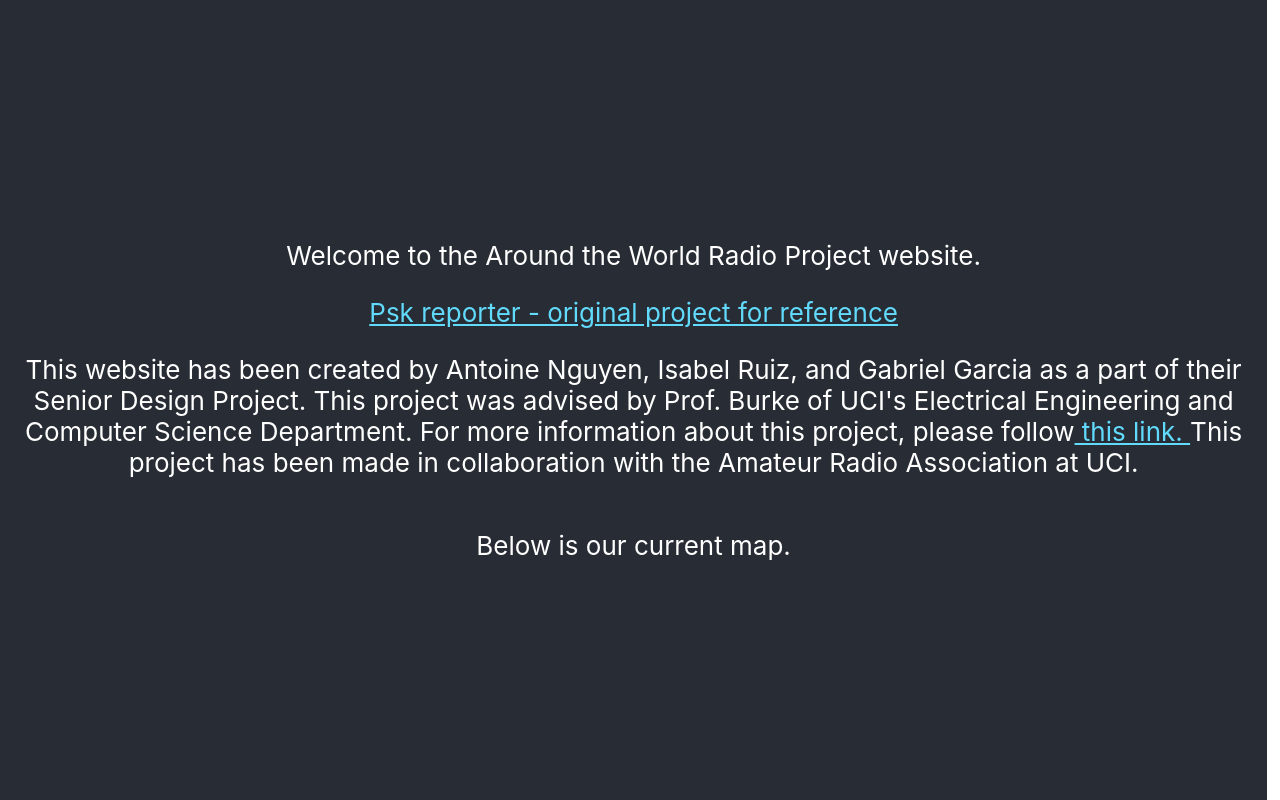
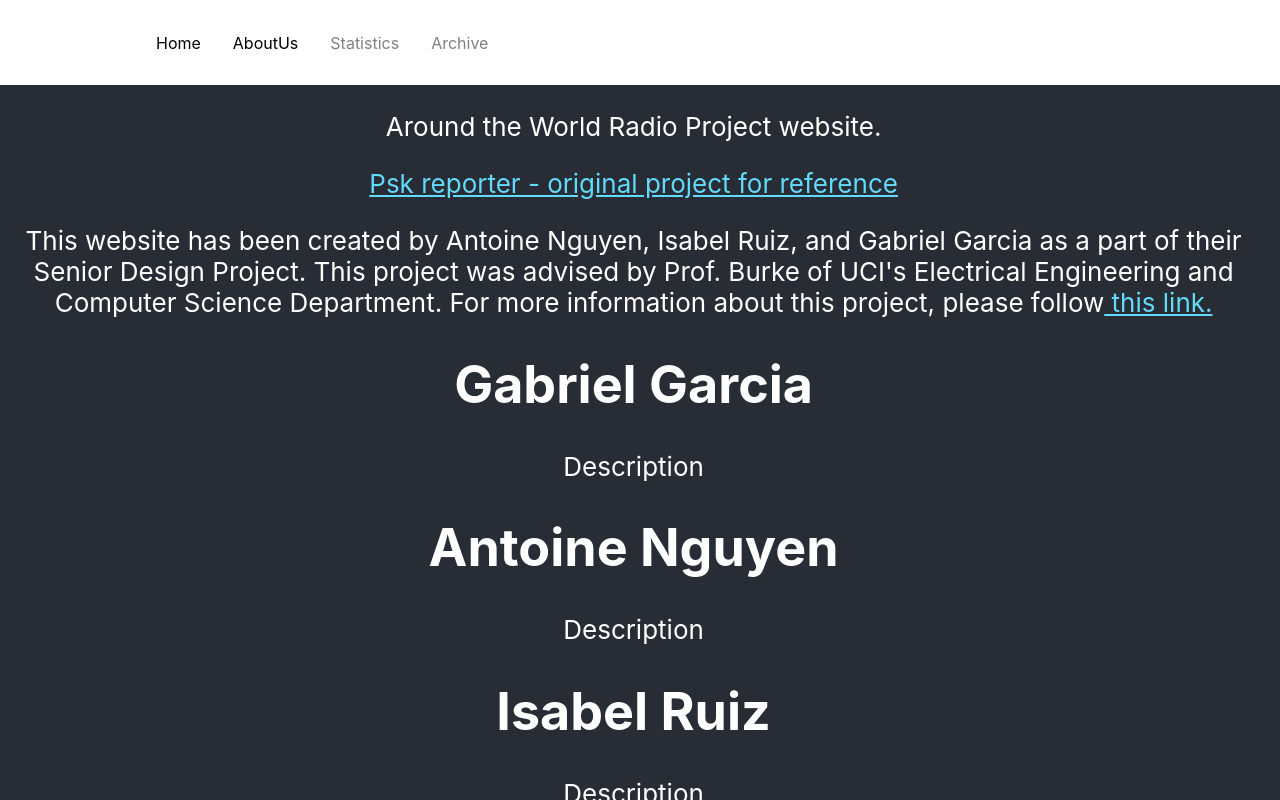
Before and after one commit to ggarcia453/AroundtheWorldRadio, a React (Create React App) app in the folder radio-site/: page /AroundtheWorldRadio/about in a window 1280 px wide. Shown: the top 800 px of the page. Built offline with nearby package versions, Linux system fonts and the light colour scheme; no server answers; grey boxes are pictures that could not be loaded.

Commit message:
Website REstructuring

```diff
--- a/radio-site/package.json
+++ b/radio-site/package.json
@@ -17,10 +17,12 @@
     "react": "^18.2.0",
     "react-bootstrap": "^2.9.0",
     "react-dom": "^18.2.0",
+    "react-icons": "^5.0.1",
     "react-leaflet": "^4.2.1",
     "react-router-dom": "^6.16.0",
     "react-scripts": "^5.0.1",
     "react-select": "^5.7.7",
+    "styled-components": "^6.1.8",
     "web-vitals": "^2.1.4"
   },
   "scripts": {
@@ -29,7 +31,7 @@
     "test": "react-scripts test",
     "eject": "react-scripts eject",
     "predeploy": "npm run build",
-   "deploy": "gh-pages -d build"
+    "deploy": "gh-pages -d build"
   },
   "eslintConfig": {
     "extends": [
--- a/radio-site/src/App.css
+++ b/radio-site/src/App.css
@@ -9,6 +9,9 @@
 
 .App {
   text-align: center;
+  background-color: #282c34;
+  color: white;
+  flex-direction: column;
 }
 
 .App-logo {
@@ -24,14 +27,24 @@
 
 .App-header {
   background-color: #282c34;
-  min-height: 100vh;
-  display: flex;
+
   flex-direction: column;
   align-items: center;
   justify-content: center;
   font-size: calc(10px + 2vmin);
   color: white;
   width: 99vw;
+}
+.App-body{
+  background-color: #282c34;
+
+  flex-direction: column;
+  align-items: center;
+  justify-content: center;
+  font-size: calc(10px + 2vmin);
+  color: white;
+  width: 99vw;
+
 }
 
 .App-link {
--- a/radio-site/src/App.jsx
+++ b/radio-site/src/App.jsx
@@ -3,15 +3,16 @@
 import React, { useState } from "react";
 import "./App.css";
 import { TextField } from "@mui/material";
-// import Navbar from "./components/NavBar/navbarElements";
-// import {
-//     BrowserRouter as Router,
-//     Routes,
-//     Route,
-// } from "react-router-dom";
-// import AboutUs from './pages/AboutUs';
-// import Home from './pages/Home';
-import Map from './components/Map/Map.jsx';
+import Navbar from "./components/NavBar/index.js";
+import {
+    BrowserRouter as Router,
+    Routes,
+    Route,
+} from "react-router-dom";
+import AboutUs from './pages/AboutUs';
+import Home from './pages/Home';
+import Stats from './pages/Statistics.jsx';
+import Archive from './pages/Archive.jsx';
 // import { Dropdown, DropdownItem } from 'react-bootstrap';
 import Select from 'react-select'
 
@@ -42,16 +43,18 @@
 
   return (
     <>
-    {/*<Router>
+    <div className="App">
+    <Router className="App-header">
             <Navbar />
             <Routes>
-                <Route path="/" element={<Home />} />
-                <Route path="/about" element={<AboutUs />} />
+                <Route path="/AroundtheWorldRadio/" element={<Home />} />
+                <Route path="/AroundtheWorldRadio/about" element={<AboutUs />} />
+                <Route path='/AroundtheWorldRadio/stats' element={<Stats/>}/>
+                <Route path='/AroundtheWorldRadio/archive' element={<Archive/>}/>
                 </Routes>
-                </Router>*/ }
+                </Router>
 
-    <div className="App">
-      <header className="App-header">
+      {/*<header className="App-header">
         <p>
           Welcome to the Around the World Radio Project website.
         </p>
@@ -76,8 +79,8 @@
       <p>
         Below is our current map.
       </p>
-      </header>
-      <body>
+              </header>*/}
+      {/* <body>
         <div className='menu-container'>
           <span>On </span>
             <Select
@@ -102,7 +105,7 @@
         <div id='map'>
           <Map frequency={freq} callsign={name} date = {date}/>
         </div>
-      </body>
+            </body> */}
     </div>
 
 
--- /dev/null
+++ b/radio-site/src/components/NavBar/index.js
@@ -0,0 +1,35 @@
+import React from "react";
+import {
+    Nav,
+    NavLink,
+    Bars,
+    NavMenu,
+    NavBtn,
+    NavBtnLink,
+} from "./navbarElements";
+
+function Navbar(){
+    return(
+        <>
+            <Nav>
+                <Bars />
+                <NavMenu>
+                    <NavLink to="/AroundtheWorldRadio/">
+                        Home
+                    </NavLink>
+                    <NavLink to ="/AroundtheWorldRadio/about">
+                        AboutUs
+                    </NavLink>
+                    <NavLink to="/AroundtheWorldRadio/stats">
+                        Statistics
+                    </NavLink>
+                    <NavLink to="/AroundtheWorldRadio/archive">
+                        Archive
+                    </NavLink>
+                </NavMenu>
+                </Nav>
+        </>
+    )
+}
+
+export default Navbar;
--- a/radio-site/src/components/NavBar/navbarElements.js
+++ b/radio-site/src/components/NavBar/navbarElements.js
@@ -1,24 +1,86 @@
-import React from "react";
-import Nav from 'react-bootstrap/Nav';
-import { Navbar } from "react-bootstrap";
-import { NavDropdown } from "react-bootstrap";
-import Container from "react-bootstrap/Container";
+import { FaBars } from "react-icons/fa";
+import { NavLink as Link } from "react-router-dom";
+import styled from "styled-components"
 
-const NavBar = () => {
-    return (
-        <Navbar expand="lg" className="bg-body-tertiary">
-        <Container>
-          <Navbar.Brand href="#home">Around the World Radio</Navbar.Brand>
-          <Navbar.Toggle aria-controls="basic-navbar-nav" />
-          <Navbar.Collapse id="basic-navbar-nav">
-            <Nav className="me-auto">
-              <Nav.Link href="#home">Home</Nav.Link>
-              <Nav.Link href="#link">AboutUs</Nav.Link>
-            </Nav>
-          </Navbar.Collapse>
-        </Container>
-      </Navbar>
-    );
-};
+export const Nav = styled.nav`
+    background: #FFFF;
+    height: 85px;
+    display: flex;
+    justify-content: space-between;
+    padding: 0.2rem calc((100vw - 1000px) / 2);
+    z-index: 12;
+    /* Third Nav */
+    /* justify-content: flex-start; */
+`;
 
-export default NavBar;
+export const NavLink = styled(Link)`
+    color: #808080;
+    display: flex;
+    align-items: center;
+    text-decoration: none;
+    padding: 0 1rem;
+    height: 100%;
+    cursor: pointer;
+    &.active {
+        color: #000000;
+    }
+`;
+
+export const Bars = styled(FaBars)`
+    display: none;
+    color: #808080;
+    @media screen and (max-width: 768px) {
+        display: block;
+        position: absolute;
+        top: 0;
+        right: 0;
+        transform: translate(-100%, 75%);
+        font-size: 1.8rem;
+        cursor: pointer;
+    }
+`;
+
+export const NavMenu = styled.div`
+    display: flex;
+    align-items: center;
+    margin-right: -24px;
+    /* Second Nav */
+    /* margin-right: 24px; */
+    /* Third Nav */
+    /* width: 100vw;
+  white-space: nowrap; */
+    @media screen and (max-width: 768px) {
+        display: none;
+    }
+`;
+
+export const NavBtn = styled.nav`
+    display: flex;
+    align-items: center;
+    margin-right: 24px;
+    /* Third Nav */
+    /* justify-content: flex-end;
+  width: 100vw; */
+    @media screen and (max-width: 768px) {
+        display: none;
+    }
+`;
+
+export const NavBtnLink = styled(Link)`
+    border-radius: 4px;
+    background: #808080;
+    padding: 10px 22px;
+    color: #000000;
+    outline: none;
+    border: none;
+    cursor: pointer;
+    transition: all 0.2s ease-in-out;
+    text-decoration: none;
+    /* Second Nav */
+    margin-left: 24px;
+    &:hover {
+        transition: all 0.2s ease-in-out;
+        background: #fff;
+        color: #808080;
+    }
+`;
--- /dev/null
+++ b/radio-site/src/pages/AboutUs.jsx
@@ -0,0 +1,48 @@
+import React from "react";
+import { Row } from "react-bootstrap";
+
+const AboutUs = () => {
+    return (
+        <div
+            style={{
+
+                justifyContent: "centre",
+                alignItems: "centre",
+                height: "100vh",
+            }}
+        >
+        <header className="App-header">
+          <p>
+            Around the World Radio Project website.
+          </p>
+          <a
+            className="App-link"
+            href="https://pskreporter.info/pskmap.html"
+            target="_blank"
+            rel="noopener noreferrer"
+          >
+            Psk reporter - original project for reference
+          </a>
+          <p>
+            This website has been created by Antoine Nguyen, Isabel Ruiz, and Gabriel Garcia as a part of their Senior Design Project. This project was advised
+            by Prof. Burke of UCI's Electrical Engineering and Computer Science Department. For more information about this project,
+            please follow
+            <a className="App-link"
+              href="https://sites.uci.edu/eecscapstone/2023/05/04/around-the-world-radio/"
+              target="_blank"
+              rel="noopener noreferrer"> this link. </a>
+          </p>
+          </header>
+          <body className="App-body">
+            <h1>
+                Gabriel Garcia
+            </h1>
+            <p>Description</p>
+            <h1>Antoine Nguyen</h1><p>Description</p>
+            <h1>Isabel Ruiz</h1><p>Description</p>
+          </body>
+        </div>
+    );
+};
+
+export default AboutUs;
--- a/radio-site/src/pages/Home.js
+++ b/radio-site/src/pages/Archive.jsx
@@ -1,20 +1,19 @@
 import React from "react";
 
-const Home = () => {
+const Archive = () => {
     return (
         <div
             style={{
-                display: "flex",
                 justifyContent: "centre",
                 alignItems: "centre",
                 height: "100vh",
             }}
         >
             <h1>
-                Home
+                Archive
             </h1>
         </div>
     );
 };
 
-export default Home;
+export default Archive;
--- /dev/null
+++ b/radio-site/src/pages/Home.jsx
@@ -0,0 +1,66 @@
+import { React, useState } from "react";
+import { Calendar } from 'primereact/calendar';
+import 'primereact/resources/themes/bootstrap4-light-blue/theme.css'
+import Map from '../components/Map/Map.jsx';
+import Select from 'react-select';
+import { TextField } from "@mui/material";
+import { Container, Row } from "react-bootstrap";
+
+const frequency_list = [
+  { value: 0, label: "all bands" },
+  { value: 60, label: "60m" },
+  { value: 40, label: "40m" }
+];
+
+const geoUrl =
+  "https://raw.githubusercontent.com/deldersveld/topojson/master/world-countries.json"
+
+function Home() {
+  const [name, setName] = useState("");
+  const [freq, setFreq] = useState(0);
+
+  const [date, setDate] = useState(null);
+  let today = new Date();
+  return (
+    <Container
+      style={{
+        justifyContent: "centre",
+        alignItems: "centre",
+        height: "100vh",
+      }}
+    >
+
+
+      <Row className="">
+        <br/>
+        <div className='menu-container'>
+          <span>On </span>
+          <Select
+            className='dropdown'
+            defaultValue={frequency_list[0]}
+            options={frequency_list}
+            onChange={(choice) => setFreq(choice.value)}
+          />
+          <span>, show signals recieved from </span>
+
+          <TextField
+            value={name}
+            className='text_box'
+            label="Callsign"
+            onChange={(e) => {
+              setName(e.target.value);
+            }} />
+
+          <span> using FT8 on </span>
+          <Calendar value={date} onChange={(e) => setDate(e.value)} showButtonBar maxDate={today} />
+        </div>
+        <div id='map'>
+          <Map frequency={freq} callsign={name} date={date} />
+        </div>
+      </Row>
+
+    </Container>
+  );
+};
+
+export default Home;
--- a/radio-site/src/pages/AboutUs.js
+++ b/radio-site/src/pages/Statistics.jsx
@@ -1,20 +1,19 @@
 import React from "react";
 
-const AboutUs = () => {
+const Stats = () => {
     return (
         <div
             style={{
-                display: "flex",
                 justifyContent: "centre",
                 alignItems: "centre",
                 height: "100vh",
             }}
         >
             <h1>
-               About the Students
+                Stats
             </h1>
         </div>
     );
 };
 
-export default AboutUs;
+export default Stats;
```
Also changed, not shown: radio-site/src/pages/Archive.css (added), radio-site/src/pages/Statistics.css (added), 1 other file (tests, documents, lock files or other folders).
